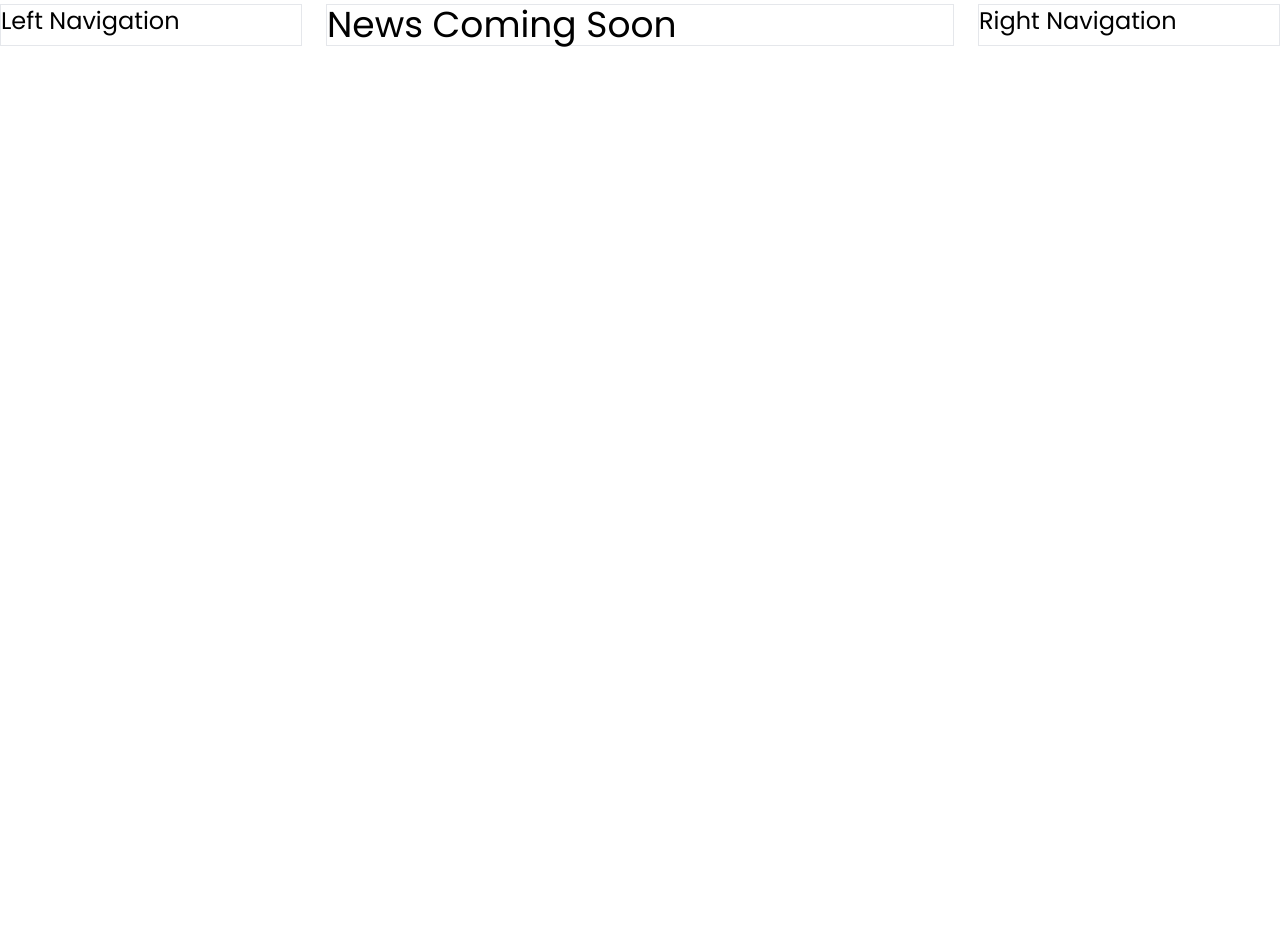
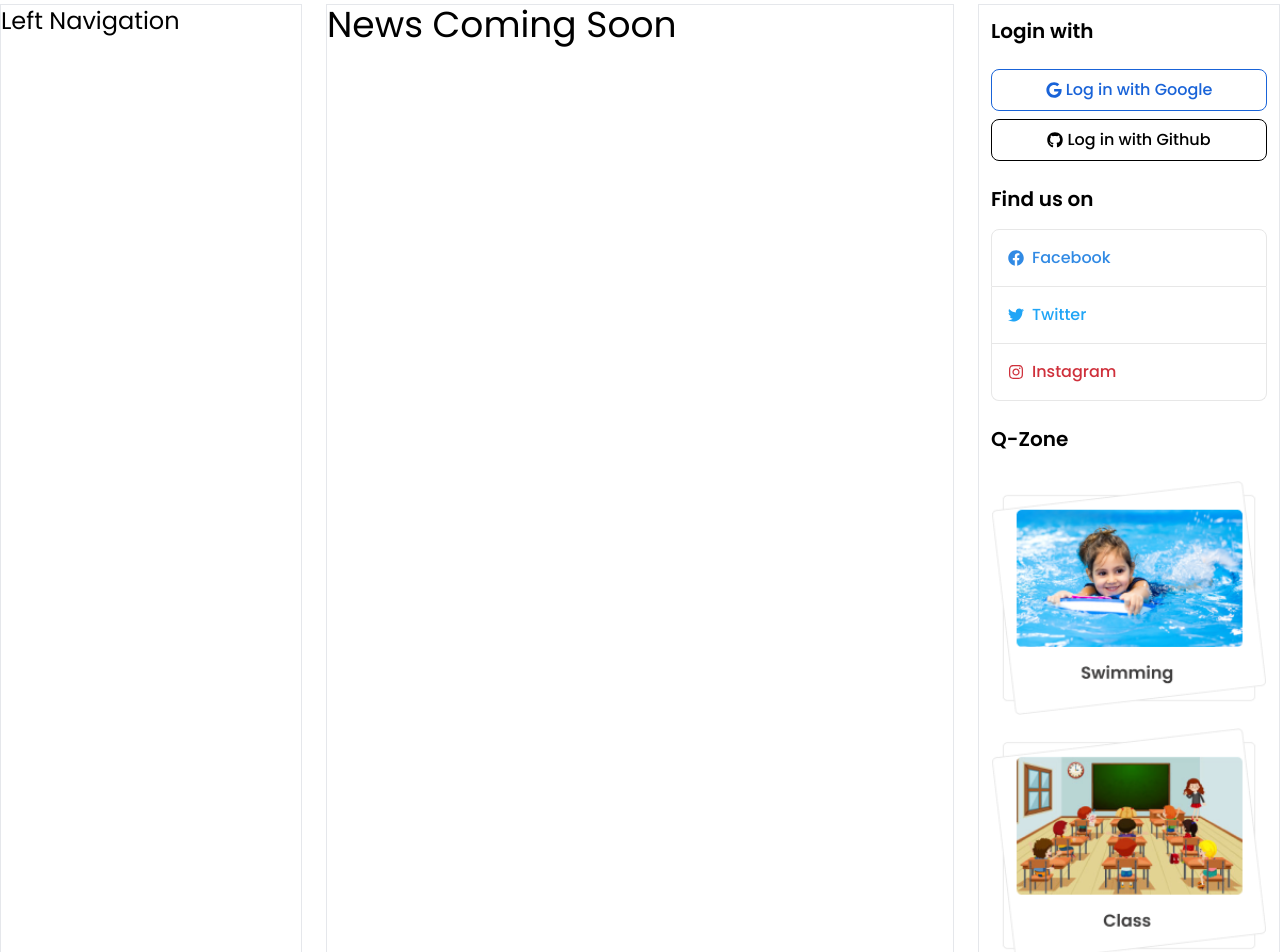
Before and after one commit to nazmul-nhb/dragon-news-auth, a React (Vite) app: page / in a window 1280 px wide. Shown: the part 460-1412 px from the top of the page. Before the commit the page ends 800 px from the top, so only its background shows below. Built offline with nearby package versions, Linux system fonts and the light colour scheme.

Commit message:
created left navbar

```diff
--- a/src/pages/shared/RightNav.jsx
+++ b/src/pages/shared/RightNav.jsx
@@ -1,8 +1,28 @@
+import { FaFacebook, FaGithub, FaGoogle, FaInstagram, FaTwitter } from "react-icons/fa";
+import qZone1 from '../../assets/qZone1.png';
+import qZone2 from '../../assets/qZone2.png';
+import qZone3 from '../../assets/qZone3.png';
 
 const RightNav = () => {
     return (
         <div>
-            <h2 className="text-2xl">Right Navigation</h2>
+            <div className="flex gap-2 flex-col p-3">
+                <h2 className="text-xl font-semibold mb-4">Login with</h2>
+                <button className="flex gap-1 border border-[#1963d8] text-[#1963d8] font-medium hover:bg-[#1963d8] hover:text-white transition duration-500 rounded-lg px-8 py-2 items-center justify-center"><FaGoogle></FaGoogle>Log in with Google</button>
+                <button className="flex gap-1 border border-[#000000] text-[#000000] font-medium hover:bg-[#000000] hover:text-white transition duration-500 rounded-lg px-8 py-2 items-center justify-center"><FaGithub></FaGithub>Log in with Github</button>
+            </div>
+            <div className="flex flex-col p-3">
+                <h2 className="text-xl font-semibold mb-4">Find us on</h2>
+                <a href="#" target="_blank" className="flex gap-2 border rounded-t-lg border-[#E7E7E7] font-medium text-[#318ae4] hover:bg-[#318ae4] hover:text-white transition duration-500 p-4 items-center justify-start"><FaFacebook></FaFacebook>Facebook</a>
+                <a href="#" target="_blank" className="flex gap-2 border border-t-0 border-[#E7E7E7] font-medium text-[#20a5f6] hover:bg-[#20a5f6] hover:text-white transition duration-500 p-4 items-center justify-start"><FaTwitter></FaTwitter>Twitter</a>
+                <a href="#" target="_blank" className="flex gap-2 border border-t-0 rounded-b-lg border-[#E7E7E7] font-medium text-[#cf303b] hover:bg-[#cf303b] hover:text-white transition duration-500 p-4 items-center justify-start"><FaInstagram></FaInstagram>Instagram</a>
+            </div>
+            <div className="flex flex-col gap-3 p-3">
+                <h2 className="text-xl font-semibold mb-4">Q-Zone</h2>
+                <img src={qZone1} alt="Q-Zone" />
+                <img src={qZone2} alt="Q-Zone" />
+                <img src={qZone3} alt="Q-Zone" />
+            </div>
         </div>
     );
 };
```
